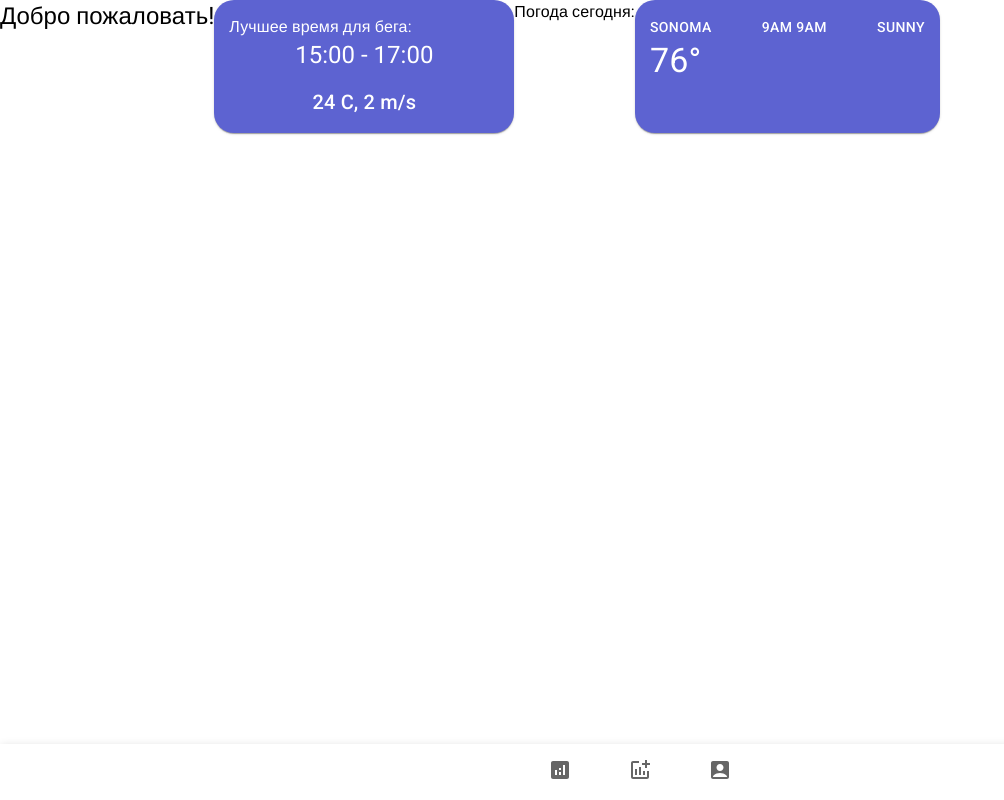
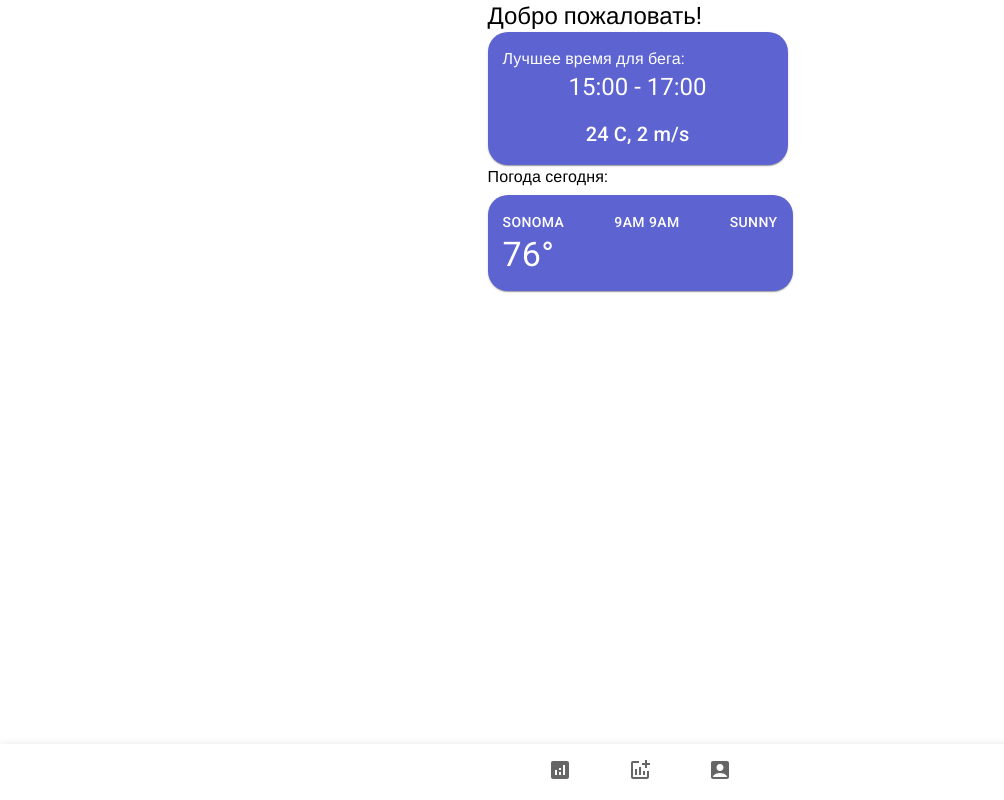
Before and after one commit to RussianFrost/Run-Weather, a React (Create React App) app: page / in a window 1280 px wide. Shown: the whole page, without its empty margins (0-1004 px from the left). Built offline with nearby package versions, Linux system fonts and the light colour scheme; a web font is replaced by a local one.

Commit message:
Fixed position

```diff
--- a/src/pages/Home/Home.css
+++ b/src/pages/Home/Home.css
@@ -1,5 +1,9 @@
-.home-page {
+.App{
   display: flex;
+  flex-direction: column;
+  justify-content: flex-start;
+  align-items: center;
+  height: 100vh;
 }
 
 
```
